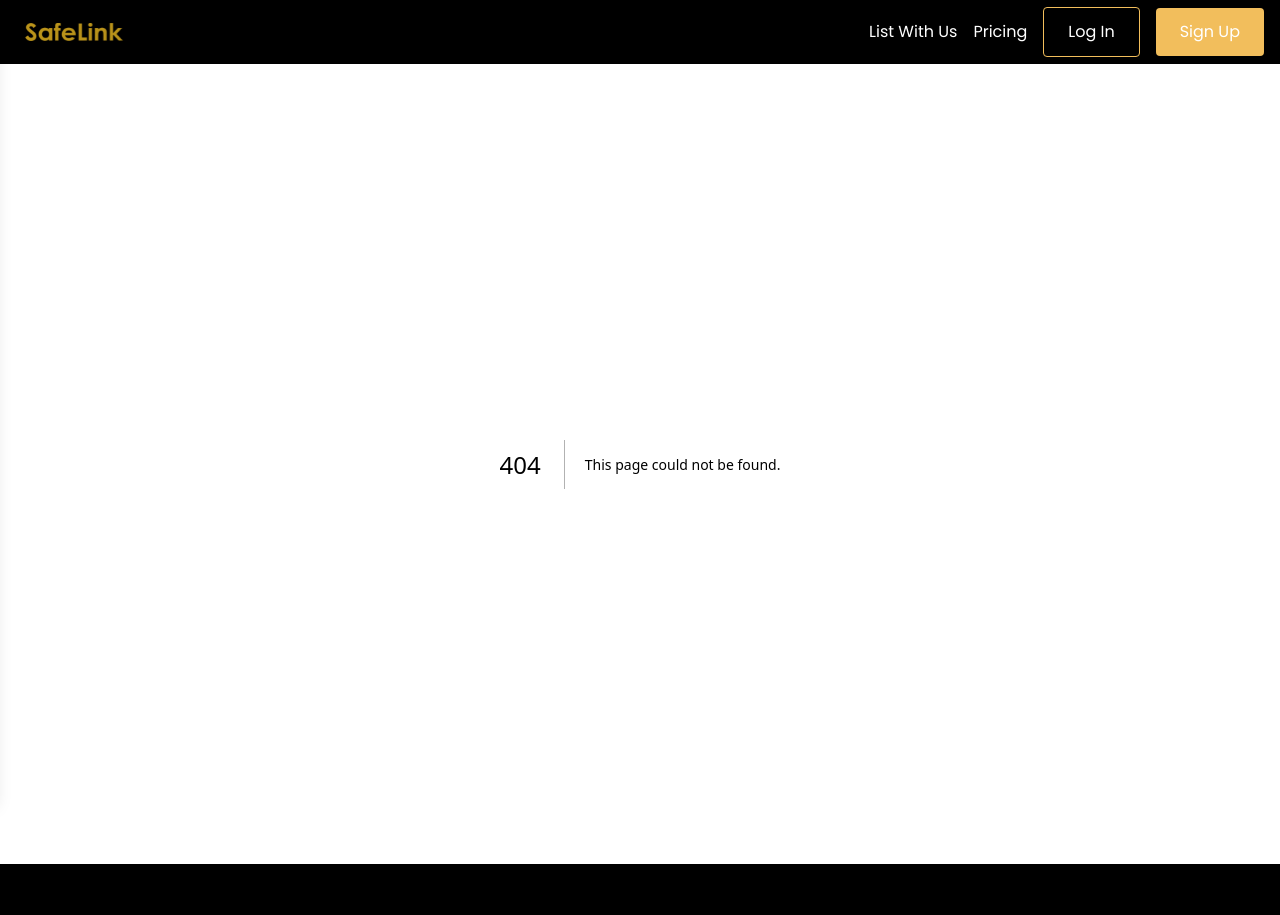
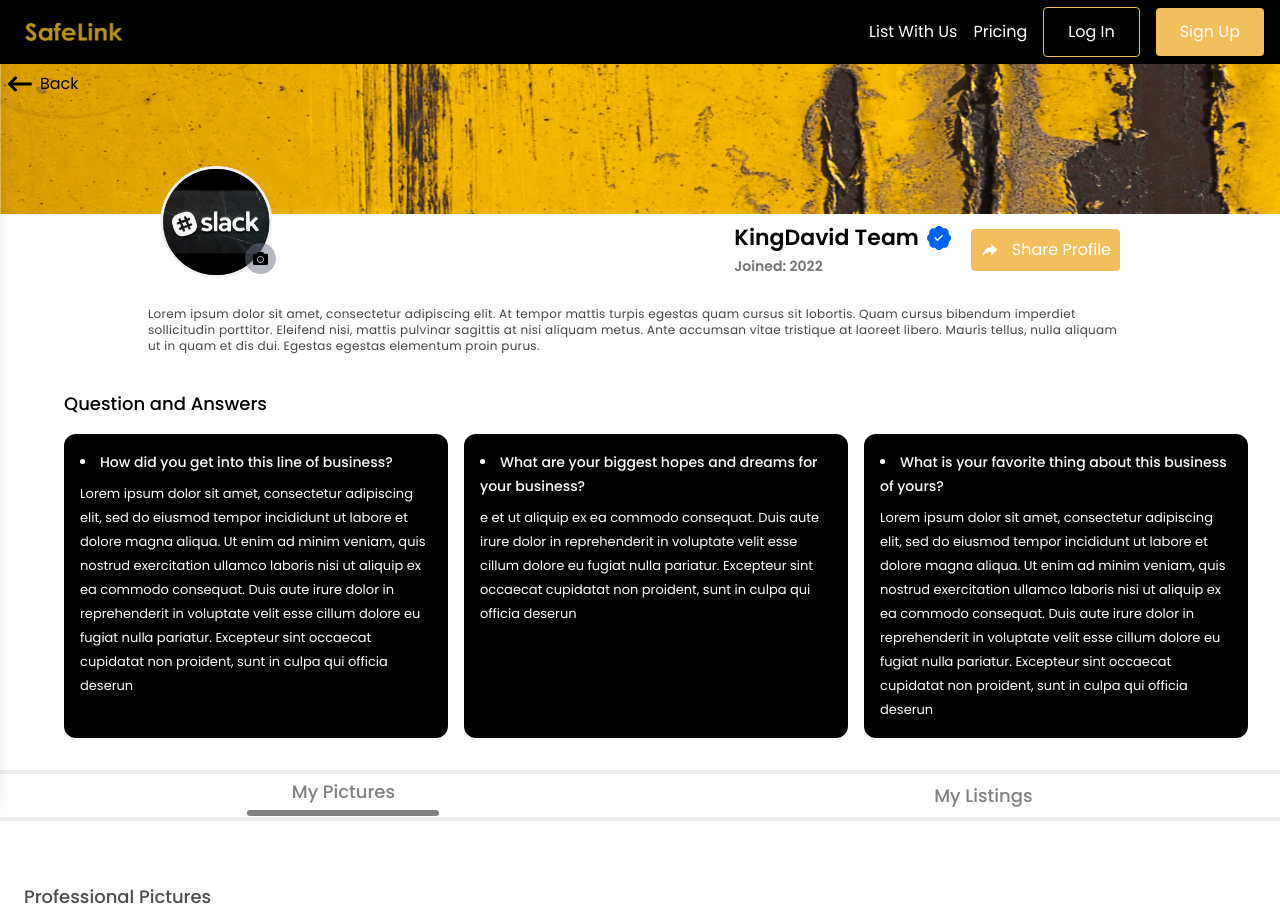
Before and after one commit to King-David-Elites/safe-link, a Next.js app: page /profile/1 in a window 1280 px wide. Before the commit this address had no page. Shown: the top 915 px of the page. Built offline with nearby package versions, Linux system fonts and the light colour scheme; grey boxes are pictures that could not be loaded.

Commit message:
chores:refactor the profile description

```diff
--- /dev/null
+++ b/src/app/profile/[userId]/page.tsx
@@ -0,0 +1,98 @@
+"use client";
+import Inventory from "@/components/Inventory";
+import PictureCategories from "@/components/PictureCategories";
+import QA from "@/components/QA";
+import UserProfileHeader from "@/components/UserProfileHeader";
+import React, { useState } from "react";
+
+const page = () => {
+  const [type, setType] = useState<"images" | "inventory">("images");
+
+  function createObjectCopies<T>(obj: T): T[] {
+    return new Array(6).fill({ ...obj });
+  }
+
+  const questions = [
+    {
+      question: "How did you get into this line of business?",
+      answer:
+        "Lorem ipsum dolor sit amet, consectetur adipiscing elit, sed do eiusmod tempor incididunt ut labore et dolore magna aliqua. Ut enim ad minim veniam, quis nostrud exercitation ullamco laboris nisi ut aliquip ex ea commodo consequat. Duis aute irure dolor in reprehenderit in voluptate velit esse cillum dolore eu fugiat nulla pariatur. Excepteur sint occaecat cupidatat non proident, sunt in culpa qui officia deserun",
+    },
+    {
+      question: "What are your biggest hopes and dreams for your business?",
+      answer:
+        "e et ut aliquip ex ea commodo consequat. Duis aute irure dolor in reprehenderit in voluptate velit esse cillum dolore eu fugiat nulla pariatur. Excepteur sint occaecat cupidatat non proident, sunt in culpa qui officia deserun",
+    },
+
+    {
+      question: "What is your favorite thing about this business of yours?",
+      answer:
+        "Lorem ipsum dolor sit amet, consectetur adipiscing elit, sed do eiusmod tempor incididunt ut labore et dolore magna aliqua. Ut enim ad minim veniam, quis nostrud exercitation ullamco laboris nisi ut aliquip ex ea commodo consequat. Duis aute irure dolor in reprehenderit in voluptate velit esse cillum dolore eu fugiat nulla pariatur. Excepteur sint occaecat cupidatat non proident, sunt in culpa qui officia deserun",
+    },
+  ];
+
+  const categories = [
+    {
+      title: "Professional Pictures",
+      images: ["/image3.png", "/image4.png", "/image5.png"],
+    },
+    {
+      title: "Work Pictures",
+      images: ["/image3.png", "/image4.png", "/image5.png"],
+    },
+    {
+      title: "Leisure Pictures",
+      images: ["/image3.png", "/image4.png", "/image5.png"],
+    },
+  ];
+
+  const inventoryObject = {
+    title: "Name of Product",
+    price: "Price of Product",
+    description:
+      "This is a short explanation of the product to be sold and clicking the read more should lead to the pictures",
+    images: ["/image4.png"],
+  };
+  const inventory = createObjectCopies(inventoryObject);
+  return (
+    <section className="w-full">
+      <UserProfileHeader />
+      <QA questions={questions} />
+      <div className="flex-row flex justify-around my-8 border-y-4 border-[#ECEDEE]">
+        <button
+          className="items-center flex flex-col"
+          onClick={() => setType("images")}
+        >
+          <div
+            className={`text-[18px] sm:text-[13px] py-2 sm:text-[#696969] leading-5 font-medium text-black/[0.5]`}
+          >
+            My Pictures
+          </div>
+          {type === "images" && (
+            <div
+              className={`h-[6px] sm:h-[4px] sm:bg-[#000000] bg-[#00000080] w-48 sm:w-28 rounded-md`}
+            />
+          )}
+        </button>
+        <button
+          className="items-center flex flex-col"
+          onClick={() => setType("inventory")}
+        >
+          <div className="text-[18px] sm:text-[13px] py-2 sm:text-[#696969] font-medium text-black/[0.5]">
+            My Listings
+          </div>
+          {type === "inventory" && (
+            <div className="h-[6px] sm:h-[4px] sm:w-28 sm:bg-[#000000] bg-[#00000080] w-48 rounded-md" />
+          )}
+        </button>
+      </div>
+      {type === "images" ? (
+        <PictureCategories categories={categories} />
+      ) : (
+        <Inventory inventory={inventory} />
+      )}
+    </section>
+  );
+};
+
+export default page;
--- /dev/null
+++ b/src/app/profile/description/page.tsx
@@ -0,0 +1,35 @@
+'use client'
+import React, { useState } from 'react'
+import { useRouter } from 'next/navigation';
+import { FaArrowLeft } from 'react-icons/fa';
+import ProfilePhotos from '@/components/ProfilePhotos';
+import ProfileVideo from '@/components/ProfileVideo';
+
+const page = () => {
+    const router = useRouter()
+    const [type, setType] = useState<"photos" | "video">("photos");
+  return (
+    <section className="px-[4%]">
+          <header className="flex items-center justify-between py-5">
+        <div onClick={() => {
+            router.back()
+        }}>
+          <FaArrowLeft size={20} />
+        </div>
+        <div className="flex-1 flex items-center justify-center gap-3">
+          <button onClick={() => setType('photos')} className={` ${type === "photos" ? 'bg-[#0D0D0D] text-[#F2F2F2]' : 'bg-[#A6A6A633] text-[#252625CC] '} p-3  text-[12px] leading-4 capitalize rounded-md focus:outline-none`}>photos</button>
+          <button onClick={() => setType('video')} className={`${type === "video" ? 'bg-[#0D0D0D] text-[#F2F2F2]' : 'bg-[#A6A6A633] text-[#252625CC] '} p-3 text-[12px] leading-4 capitalize rounded-md focus:outline-none`}>video</button>
+        </div>
+      </header>
+      <div>
+        {type === 'photos' ? (
+            <ProfilePhotos/>
+        ) : (
+            <ProfileVideo/>
+        )}
+      </div>
+    </section>
+  )
+}
+
+export default page
--- a/src/app/profile/photos/page.tsx
+++ b/src/components/ProfilePhotos.tsx
@@ -1,12 +1,11 @@
 'use client'
-import React from "react";
-import { useRouter } from "next/navigation";
-import { FaArrowLeft } from "react-icons/fa";
+import React from 'react'
+import { useRouter } from 'next/navigation';
 import { IoLogoWhatsapp } from "react-icons/io";
 import { MdDelete } from "react-icons/md";
 
-const page = () => {
-  const router = useRouter()
+const ProfilePhotos = () => {
+    const router = useRouter()
     const images = [
         '/image2.jpg',
         '/image3.png',
@@ -15,22 +14,8 @@ const page = () => {
         '/image6.png',
     ]
   return (
-    <section className="px-[4%]">
-      <header className="flex items-center justify-between py-5">
-        <div onClick={() => {
-          router.back()
-        }}>
-          <FaArrowLeft size={20} />
-        </div>
-        <div className="flex-1 flex items-center justify-center gap-3">
-          <button className="bg-[#0D0D0D] p-3 text-[#F2F2F2] text-[12px] leading-4 capitalize rounded-md">photos</button>
-          <button onClick={() => {
-            router.push('/profile/video')
-          }} className="bg-[#A6A6A633] p-3 text-[#252625CC] text-[12px] leading-4 capitalize rounded-md">video</button>
-        </div>
-      </header>
-
-      <div>
+    <div>
+        <div>
         <h2 className="text-black text-[14px] leading-4 font-semibold tracking-wide">Description</h2>
         <p className="text-[10px] leading-4 text-[#444544] tracking-wider">Lorem ipsum dolor sit amet, consectetur adipiscing elit. At tempor mattis turpis egestas quam cursus sit lobortis. Quam cursus bibendum im ut in quam et dis dui. Egestas egestas elementum proin purus. </p>
       </div>
@@ -58,8 +43,8 @@ const page = () => {
             </div>
         </div>
       </div>
-    </section>
-  );
-};
+    </div>
+  )
+}
 
-export default page;
+export default ProfilePhotos
--- a/src/app/profile/video/page.tsx
+++ b/src/components/ProfileVideo.tsx
@@ -1,41 +1,20 @@
-'use client'
 import React from 'react'
 import { useRouter } from 'next/navigation'
-import { FaArrowLeft } from 'react-icons/fa'
 import { IoLogoWhatsapp } from 'react-icons/io'
 import { MdDelete } from 'react-icons/md'
 
-const page = () => {
+const ProfileVideo = () => {
     const router = useRouter()
-
   return (
-    <section className="px-[4%]">
-    <header className="flex items-center justify-between py-5">
-      <div onClick={() => {
-        router.back()
-      }}>
-        <FaArrowLeft size={20} />
-      </div>
-      <div className="flex-1 flex items-center justify-center gap-3">
-        <button onClick={() => {
-            router.push('/profile/photos')
-        }} className="bg-[#A6A6A633] p-3 text-[#252625CC]  text-[12px] leading-4 capitalize rounded-md">photos</button>
-        <button className=" bg-[#0D0D0D] p-3 text-[#F2F2F2] text-[12px] leading-4 capitalize rounded-md">video</button>
-      </div>
-    </header>
-
     <div>
+         <div className='my-5'>
       <h2 className="text-black text-[14px] leading-4 font-semibold tracking-wide">Description</h2>
       <p className="text-[10px] leading-4 text-[#444544] tracking-wider">Lorem ipsum dolor sit amet, consectetur adipiscing elit. At tempor mattis turpis egestas quam cursus sit lobortis. Quam cursus bibendum im ut in quam et dis dui. Egestas egestas elementum proin purus. </p>
     </div>
     <div>
         <img src={'/video.png'} alt="" />
     </div>
-    {/* <div className="my-5 grid gap-2">
-      {images.map((img, i) => (
-      <img key={i} className="sm:w-full h-[200px] object-cover" src={img} alt="" />
-      )) }
-    </div> */}
+
     <div className="my-3">
       <button className=" bg-[#F2BE5C] w-full rounded text-white p-2">Add this item to your List</button>
 
@@ -66,8 +45,8 @@ const page = () => {
           </div>
       </div>
     </div>
-  </section>
+    </div>
   )
 }
 
-export default page
+export default ProfileVideo
--- /dev/null
+++ b/src/components/UserProfileHeader.tsx
@@ -0,0 +1,63 @@
+import React from 'react'
+import { useRouter } from "next/navigation";
+import { FaCamera } from "react-icons/fa";
+import { FaArrowLeftLong } from "react-icons/fa6";
+import { MdEdit } from "react-icons/md";
+import { IoMdShareAlt } from "react-icons/io";
+import { HiUpload } from "react-icons/hi";
+
+const UserProfileHeader = () => {
+    const router = useRouter()
+  return (
+    <header className="max-w-full">
+    <div className="relative">
+      <img src={"/cp-placeholder.png"} alt="" className="h-[150px] w-full" />
+      <button
+        className="capitalize absolute top-2 left-2 flex items-center gap-2"
+        onClick={() => router.back()}
+      >
+        <FaArrowLeftLong size={24} /> back
+      </button>
+    </div>
+    <div className="w-full max-w-[960px] mx-auto flex items-end sm:items-center -mt-12 sm:mt-3 justify-between space-x-10 sm:space-x-1 sm:px-2">
+      <div className="relative">
+        <img
+          className="h-28 w-28 sm:h-16 sm:w-16"
+          src={"/pp-placeholder.png"}
+          alt="profile"
+        />
+        <button className="rounded-full bg-gray-500/[0.5] p-2 absolute bottom-1 -right-1 cursor-pointer">
+          <FaCamera size={15} />
+        </button>
+      </div>
+      <div className="flex items-center gap-5 justify-between ">
+        <div className="">
+          <h1 className="flex items-center gap-2 font-semibold leading-8 text-[22px] sm:text-[14px] text-nowrap">
+            KingDavid Team <img src={"/verification.svg"} alt="" />
+          </h1>
+          <small className="text-[14px] sm:text-[12px] font-semibold leading-5 text-[#737373]">
+            Joined: 2022
+          </small>
+        </div>
+
+        <div className="flex items-center gap-3 justify-between sm:justify-center sm:flex-wrap sm:justify-center">
+          <button className="bg-[#F2BE5C] text-white capitalize flex items-center gap-3 leading-6 p-2 border border-[#F2BE5C] rounded cursor-pointer text-nowrap">
+            <IoMdShareAlt size={20} />
+            share profile
+          </button>
+        </div>
+      </div>
+    </div>
+    <p className="my-2 mx-[10%] sm:mx-[2%] p-5 text-[#444544] tracking-wide text-[12px] leading-4">
+      Lorem ipsum dolor sit amet, consectetur adipiscing elit. At tempor
+      mattis turpis egestas quam cursus sit lobortis. Quam cursus bibendum
+      imperdiet sollicitudin porttitor. Eleifend nisi, mattis pulvinar
+      sagittis at nisi aliquam metus. Ante accumsan vitae tristique at laoreet
+      libero. Mauris tellus, nulla aliquam ut in quam et dis dui. Egestas
+      egestas elementum proin purus.
+    </p>
+  </header>
+  )
+}
+
+export default UserProfileHeader
```
